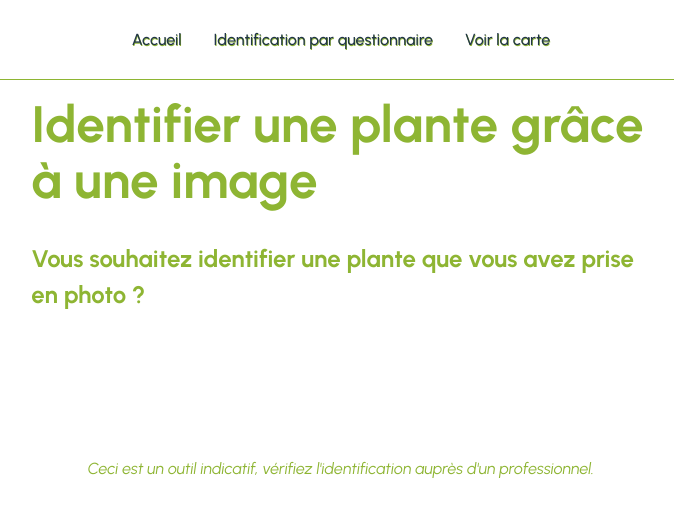
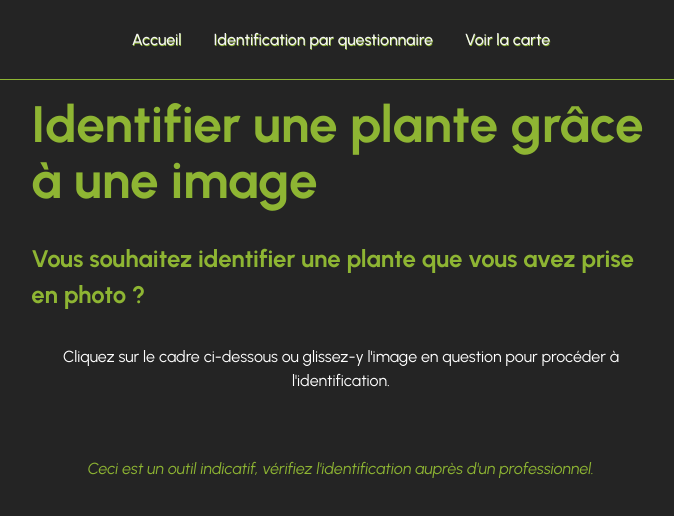
Before and after one commit to ileanaspl/plantator, a React (Vite) app: page /img-identification in a window 1280 px wide. Shown: the top 516 px of the page, without its empty margins (299-973 px from the left). Built offline with nearby package versions, Linux system fonts and the light colour scheme; no server answers.

Commit message:
fix color theming bug

```diff
--- a/src/App.scss
+++ b/src/App.scss
@@ -1,7 +1,7 @@
 #root {
   --darker-color: #242424;
   --darker-colorTransparent: rgba(36, 36, 36, 0.773);
-  --lighter-color: #fff;
+  --lighter-color: whitesmoke;
   --text-color: #8eb533;
   margin: 0 auto;
   box-sizing: border-box;
@@ -18,7 +18,10 @@
   }
 }
 
-
+#root {
+  background-color: #242424;
+  color: var(--lighter-color);
+}
 
 .home {
   width: 100%;
@@ -80,8 +83,6 @@
 
     &:hover {
       color: var(--text-color);
-
     }
   }
-
 }
--- a/src/components/DropdownSelectorPlants.scss
+++ b/src/components/DropdownSelectorPlants.scss
@@ -12,7 +12,6 @@
     margin: 0.5rem 0.5rem;
   }
 
-
   &:hover {
     background-color: #213347;
   }
@@ -21,7 +20,7 @@
     background: #1d2a38;
     border: none;
     text-align: right;
-
+    color: var(--lighter-color);
     &:focus {
       outline: none;
     }
@@ -31,5 +30,6 @@
     display: grid;
     place-content: center;
     font-size: 20px;
+    color: var(--lighter-color);
   }
 }
--- a/src/pages/ImgIdentification.scss
+++ b/src/pages/ImgIdentification.scss
@@ -24,9 +24,8 @@
     gap: 0.5rem;
   }
 
-
   .navLink {
-    color: var(--ligher-color);
+    color: var(--lighter-color);
     text-shadow: 0.5px 0.5px 0.5px var(--text-color);
   }
 
@@ -34,7 +33,6 @@
     color: var(--text-color);
   }
 }
-
 
 .identification {
   margin: 0 auto;
```
